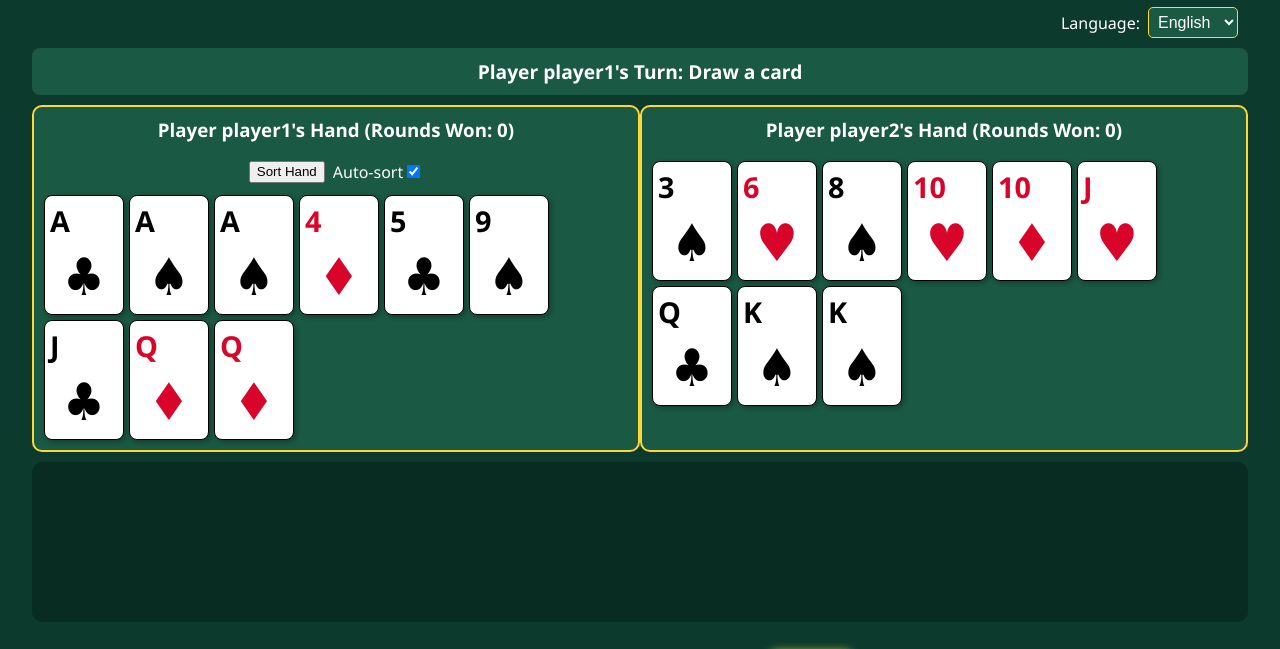
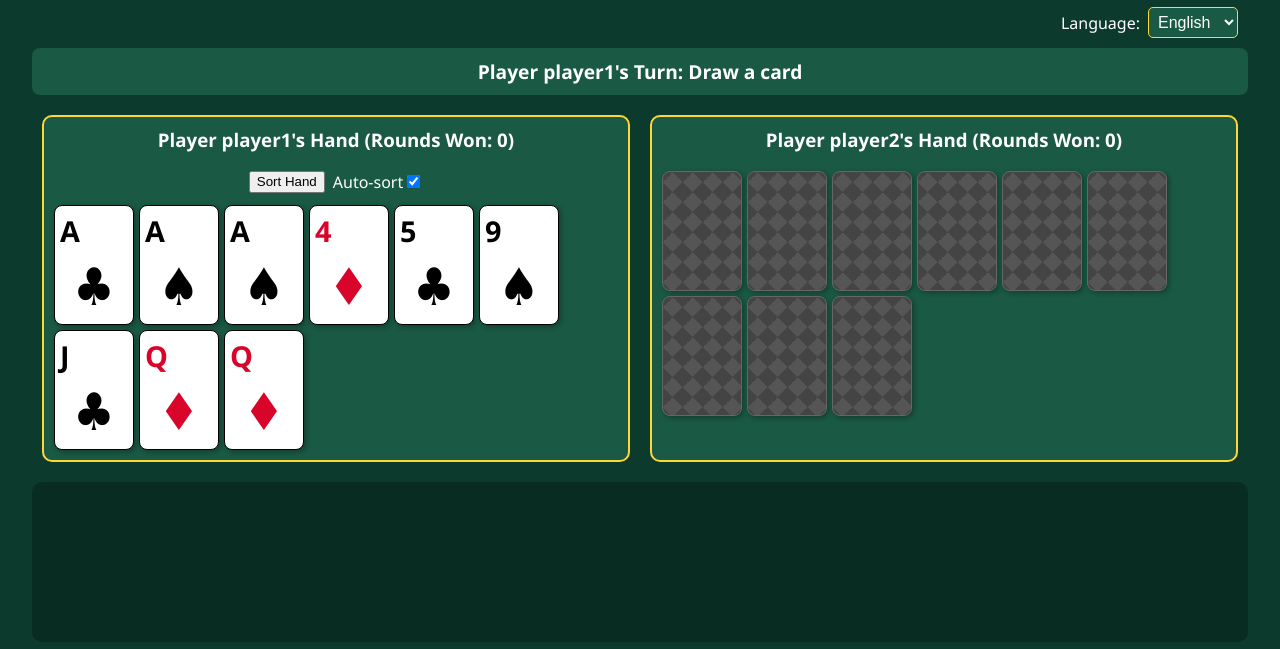
Before and after one commit to mclarty3/loba-card-game, a website with bundled scripts: page public/index.html in a window 1280 px wide. Shown: the part 76-725 px from the top of the page. Built offline with nearby package versions, Linux system fonts and the light colour scheme.

Commit message:
Fix pierna from discard pile bug

```diff
--- a/public/style.css
+++ b/public/style.css
@@ -51,6 +51,7 @@ h1 {
     border-radius: 10px;
     padding: 10px;
     background-color: #1a5944;
+    margin: 10px;
 }
 
 .player-hand h3 {
@@ -184,6 +185,17 @@ h1 {
     /* A matching glow */
 }
 
+.card.card-back {
+    background-color: #555;
+    background-image:
+        linear-gradient(45deg, #444 25%, transparent 25%),
+        linear-gradient(-45deg, #444 25%, transparent 25%),
+        linear-gradient(45deg, transparent 75%, #444 75%),
+        linear-gradient(-45deg, transparent 75%, #444 75%);
+    background-size: 20px 20px;
+    border-color: #666;
+}
+
 .action-button {
     padding: 10px 20px;
     font-size: 1em;
--- a/src/components/Card.js
+++ b/src/components/Card.js
@@ -22,6 +22,12 @@ export function createCardElement(card) {
     return cardElement;
 }
 
+export function createCardBackElement() {
+    const cardElement = document.createElement('div');
+    cardElement.classList.add('card', 'card-back');
+    return cardElement;
+}
+
 function getSuitSymbol(suit) {
     switch (suit) {
         case 'hearts': return '&hearts;';
--- a/src/components/GameBoard.js
+++ b/src/components/GameBoard.js
@@ -194,7 +194,7 @@ export function createGameBoardElement(gameState, handlers) {
             const topDiscard = gameState.discardPile[gameState.discardPile.length - 1];
             const potentialMeld = [...selectedCards, topDiscard];
             // Only make it active if the selected cards + top discard form a valid meld
-            if (isEscalera(potentialMeld)) {
+            if (isPierna(potentialMeld) || isEscalera(potentialMeld)) {
                 discardPile.classList.add('active-pile');
             }
         }
--- a/src/components/PlayerHand.js
+++ b/src/components/PlayerHand.js
@@ -1,5 +1,5 @@
 // Component for displaying a player's hand
-import { createCardElement } from './Card.js';
+import { createCardElement, createCardBackElement } from './Card.js';
 import { settings } from '../settings.js';
 import { sortHand } from '../game-logic/melds.js';
 
@@ -70,12 +70,18 @@ export function createPlayerHandElement(player, onCardClick, selectedCards, game
     cardsContainer.classList.add('cards-container');
 
     let handToRender = [...player.hand];
-    if (player.autoSort) {
+    if (player.id === 'player1' && player.autoSort) {
         handToRender = sortHand(handToRender);
     }
 
     handToRender.forEach((card) => {
-        const cardElement = createCardElement(card);
+        let cardElement;
+        if (player.isAI) {
+            cardElement = createCardBackElement();
+        } else {
+            cardElement = createCardElement(card);
+            // The original index is not reliable if the hand is sorted.
+            // We'll rely on the card object itself for identification.
             cardElement.addEventListener('click', () => onCardClick(card));
 
             // Add 'selected' class if the card is in the selectedCards array
@@ -88,6 +94,7 @@ export function createPlayerHandElement(player, onCardClick, selectedCards, game
                 gameState.recentlyDrawnCard.id === card.id) {
                 cardElement.classList.add('newly-drawn');
             }
+        }
 
         cardsContainer.appendChild(cardElement);
     });
--- a/src/game-logic/actions.js
+++ b/src/game-logic/actions.js
@@ -69,7 +69,9 @@ export function drawFromDiscard(gameState) {
     const potentialMeld = [...gameState.selectedCards, topDiscard];
 
     let meldType = null;
-    if (isEscalera(potentialMeld)) {
+    if (isPierna(potentialMeld)) {
+        meldType = 'pierna';
+    } else if (isEscalera(potentialMeld)) {
         meldType = 'escalera';
     }
 
@@ -92,7 +94,7 @@ export function drawFromDiscard(gameState) {
         gameState.selectedCards = [];
         gameState.turnPhase = 'play';
     } else {
-        console.log("Invalid meld. Cannot take from discard pile to form a Pierna.");
+        console.log("Invalid meld. Cannot take from discard pile.");
     }
 }
 
```
Lines whose indentation alone changed are shown as unchanged.
